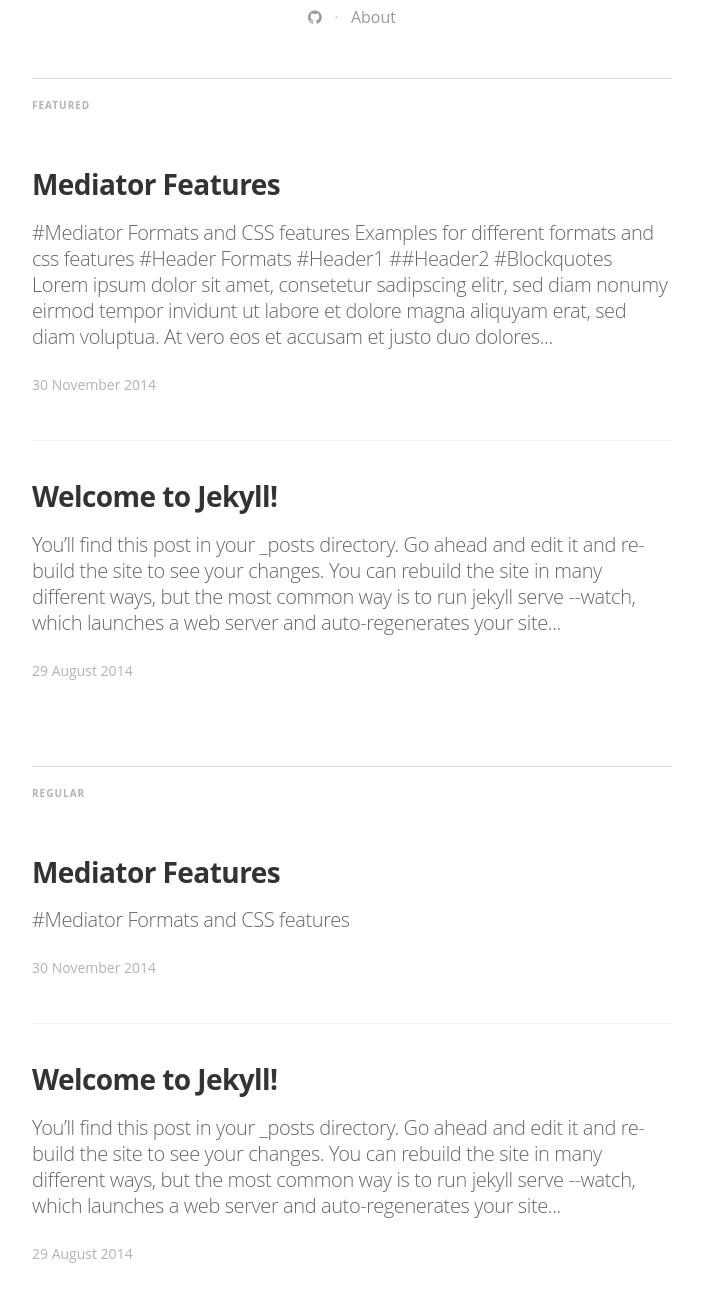
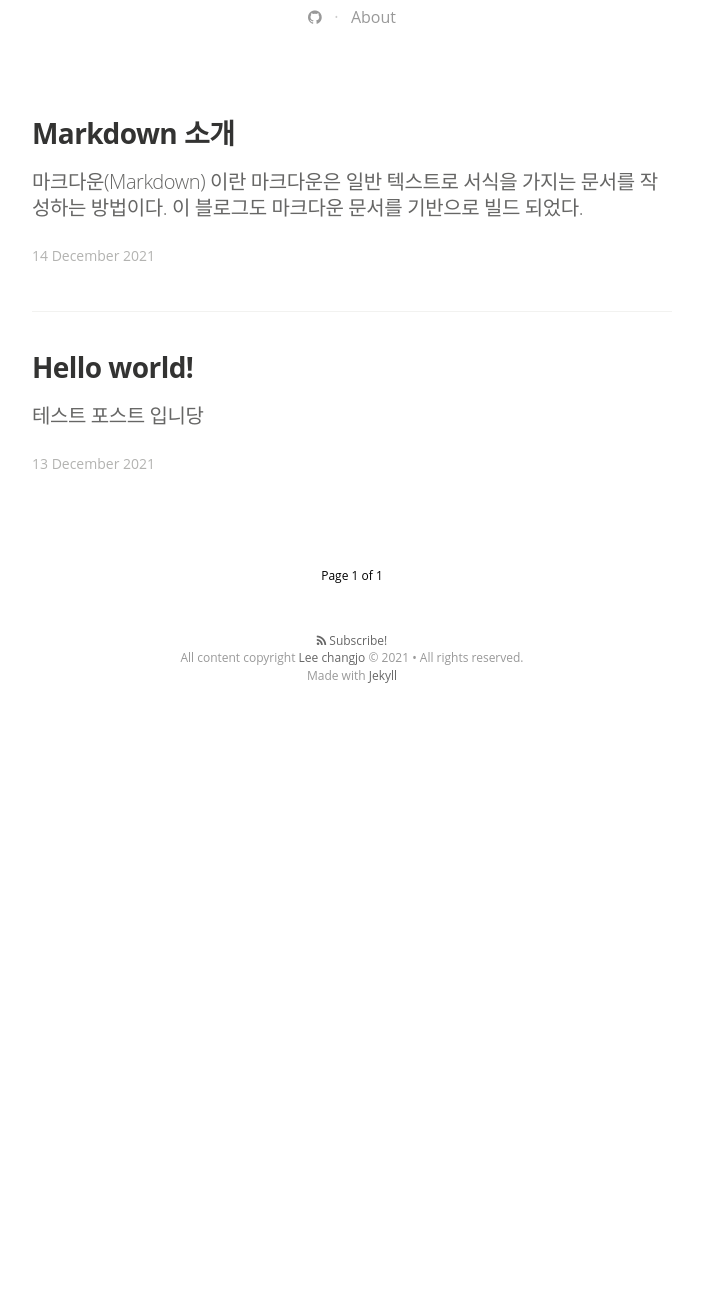
Before and after one commit to CreationEconomy/CreationEconomy.github.io, a Jekyll site: the page built from index.html, in a window 1280 px wide and 1400 px high, scrolled down 538 px, cut to the strip 95-1397 px from the top of the window. Shown: the whole strip, without its empty margins (288-991 px from the left). Built offline with Jekyll 4.4.1, drawn with Linux system fonts in a browser that asks for light colours; nearby versions of some CDN libraries; some web fonts are replaced; the list of posts is cut into pages by our own code; after the commit the page ends 1365 px from its top, so only the background shows below that.

Commit message:
update post

````diff
--- a/_posts/2014-08-29-welcome-to-jekyll.markdown
+++ /dev/null
@@ -1,40 +0,0 @@
----
-layout: post
-title:  "Welcome to Jekyll!"
-date:   2014-08-29 14:34:25
-categories: jekyll update
-tags: featured
-image: /assets/article_images/2014-08-29-welcome-to-jekyll/desktop.JPG
-comments: true
----
-You’ll find this post in your `_posts` directory. Go ahead and edit it and re-build the site to see your changes. You can rebuild the site in many different ways, but the most common way is to run `jekyll serve --watch`, which launches a web server and auto-regenerates your site when a file is updated.
-
-To add new posts, simply add a file in the `_posts` directory that follows the convention `YYYY-MM-DD-name-of-post.ext` and includes the necessary front matter. Take a look at the source for this post to get an idea about how it works.
-
-Jekyll also offers powerful support for code snippets:
-
-{% highlight ruby %}
-def print_hi(name)
-  puts "Hi, #{name}"
-end
-print_hi('Tom')
-#=> prints 'Hi, Tom' to STDOUT.
-{% endhighlight %}
-
-Check out the [Jekyll docs][jekyll] for more info on how to get the most out of Jekyll. File all bugs/feature requests at [Jekyll’s GitHub repo][jekyll-gh]. If you have questions, you can ask them on [Jekyll’s dedicated Help repository][jekyll-help].
-
-{% highlight js %}
-
-<footer class="site-footer">
- <a class="subscribe" href="{{ "/feed.xml" | prepend: site.baseurl }}"> <span class="tooltip"> <i class="fa fa-rss"></i> Subscribe!</span></a>
-  <div class="inner">a
-   <section class="copyright">All content copyright <a href="mailto:{{ site.email}}">{{ site.name }}</a> &copy; {{ site.time | date: '%Y' }} &bull; All rights reserved.</section>
-   <section class="poweredby">Made with <a href="http://jekyllrb.com"> Jekyll</a></section>
-  </div>
-</footer>
-{% endhighlight %}
-
-
-[jekyll]:      http://jekyllrb.com
-[jekyll-gh]:   https://github.com/jekyll/jekyll
-[jekyll-help]: https://github.com/jekyll/jekyll-help
--- a/_posts/2014-11-30-mediator_features.markdown
+++ /dev/null
@@ -1,41 +0,0 @@
----
-layout: post
-title:  "Mediator Features"
-date:   2014-11-30 14:34:25
-categories: mediator feature
-tags: featured
-image: /assets/article_images/2014-11-30-mediator_features/night-track.JPG
-image2: /assets/article_images/2014-11-30-mediator_features/night-track-mobile.JPG
-comments: true
----
-#Mediator Formats and CSS features
-
-Examples for different formats and css features
-
-#Header Formats
-#Header1
-##Header2
-
-#Blockquotes
->Lorem ipsum dolor sit amet, consetetur sadipscing elitr, sed diam nonumy eirmod tempor invidunt ut labore et dolore magna aliquyam erat, sed diam voluptua. At vero eos et accusam et justo duo dolores et ea rebum. Stet clita kasd gubergren, no sea takimata sanctus
-
-#Lists
-##orderd lists
-1. one
-2. two
-3. three
-
-##unorderd lists
-- Apple
-- Banana
-- Plum
-
-#Links
-This is an [example link](http://example.com/ "With a Title").
-
-#Combinations
->Lorem ipsum dolor sit amet, consetetur sadipscing elitr, sed diam nonumy eirmod tempor invidunt ut labore et dolore magna aliquyam erat, sed diam voluptua. At vero eos et accusam et justo duo dolores et ea rebum. Stet clita kasd gubergren, no sea takimata sanctus
->
-> - Apple
-> - Banana
-> - Plum
--- /dev/null
+++ b/_posts/2021-12-13-HelloWorld.markdown
@@ -0,0 +1,10 @@
+---
+layout: post
+title:  "Hello world!"
+date:   2021-12-13 14:34:25
+categories: jekyll
+tags: test
+image: /assets/article_images/2014-08-29-welcome-to-jekyll/desktop.JPG
+comments: true
+---
+테스트 포스트 입니당
--- /dev/null
+++ b/_posts/2021-12-15-Introduction_to_markdown.markdown
@@ -0,0 +1,122 @@
+---
+layout: post
+title:  "Markdown 소개"
+date:   2021-12-14 14:34:25
+categories: IT
+tags: introduction
+image: /assets/article_images/2014-11-30-mediator_features/night-track.JPG
+image2: /assets/article_images/2014-11-30-mediator_features/night-track-mobile.JPG
+comments: true
+---
+
+# 마크다운(Markdown) 이란
+<br>
+마크다운은 일반 텍스트로 서식을 가지는 문서를 작성하는 방법이다.<br>
+이 블로그도 마크다운 문서를 기반으로 빌드 되었다.
+
+# 마크다운 문법
+
+## 1. Header
+제목을 작성할 때 사용되며 #의 개수에 따라 H1~H6로 나뉜다.
+#이 많을수록 크기가 작아지는 것을 볼 수 있다.
+
+
+>
+\# H1 <br>
+\## H2 <br>
+\### H3 <br>
+\#### H4 <br>
+\##### H5 <br>
+\###### H6 <br>
+
+>
+# H1
+## H2
+<br>
+### H3
+<br>
+#### H4
+<br>
+##### H5
+<br>
+###### H6
+
+---
+## 2. Italic
+텍스트를 강조하고자 할 때 사용된다.
+>
+\*italic* <br>
+\_italic_ <br>
+\**bold** <br>
+\__bold__ <br>
+\~~StrikeThrough~~ <br>
+
+>
+*italic* <br>
+_italic_ <br>
+**bold** <br>
+__bold__ <br>
+~~StrikeThrough~~
+
+## 3. Link
+외부 사이트의 링크를 표시하고자 할 때 사용된다. <br>
+>
+\[Links](https://creationeconomy.github.io/) <br>
+\[Links with title](https://creationeconomy.github.io/ "link title") <br>
+\`\<link>` : <https://creationeconomy.github.io/> <br>
+
+>
+[Links](https://creationeconomy.github.io/) <br>
+[Links with title](https://creationeconomy.github.io/ "link title") <br>
+`<link>` : <https://creationeconomy.github.io/> <br>
+
+## 4. Code Block
+글에 코드를 삽입할 때 사용된다.
+
+>
+\`\`\`python <br>
+def test(a, b): <br>
+&nbsp;&nbsp;&nbsp;&nbsp; print("hello World!") <br>
+&nbsp;&nbsp;&nbsp;&nbsp; return a+b <br>
+\`\`\`
+
+```python
+def test(a, b):
+    print("hello World!")
+    return a+b
+```
+>
+\`\`\`html <br>
+\<!DOCTYPE html> <br>
+\<html> <br>
+&nbsp;&nbsp;&nbsp;&nbsp;\<head> <br>
+&nbsp;&nbsp;&nbsp;&nbsp;&nbsp;&nbsp;&nbsp;&nbsp;\<mate charest="utf-8" /> <br>
+&nbsp;&nbsp;&nbsp;&nbsp;&nbsp;&nbsp;&nbsp;&nbsp;\<title>Hello world!</title> <br>
+&nbsp;&nbsp;&nbsp;&nbsp;\</head> <br>
+&nbsp;&nbsp;&nbsp;&nbsp;\<body> <br>
+&nbsp;&nbsp;&nbsp;&nbsp;&nbsp;&nbsp;&nbsp;&nbsp;\<h1>Hello world!</h1> <br>
+&nbsp;&nbsp;&nbsp;&nbsp;\</body> <br>
+\</html> <br>
+\`\`\`
+
+```html
+<!DOCTYPE html>
+<html>
+    <head>
+        <mate charest="utf-8" />
+        <title>Hello world!</title>
+    </head>
+    <body>
+        <h1>Hello world!</h1>
+    </body>
+</html>
+```
+
+## 4. Image
+글에 이미지를 삽입할 때 사용된다.
+
+>\!\[](이미지 URL)
+
+<br>
+
+>![](https://cdn.pixabay.com/photo/2021/12/10/19/17/prague-6861273_960_720.jpg)
````
Also changed, not shown: about.md (+1 -1 lines).
